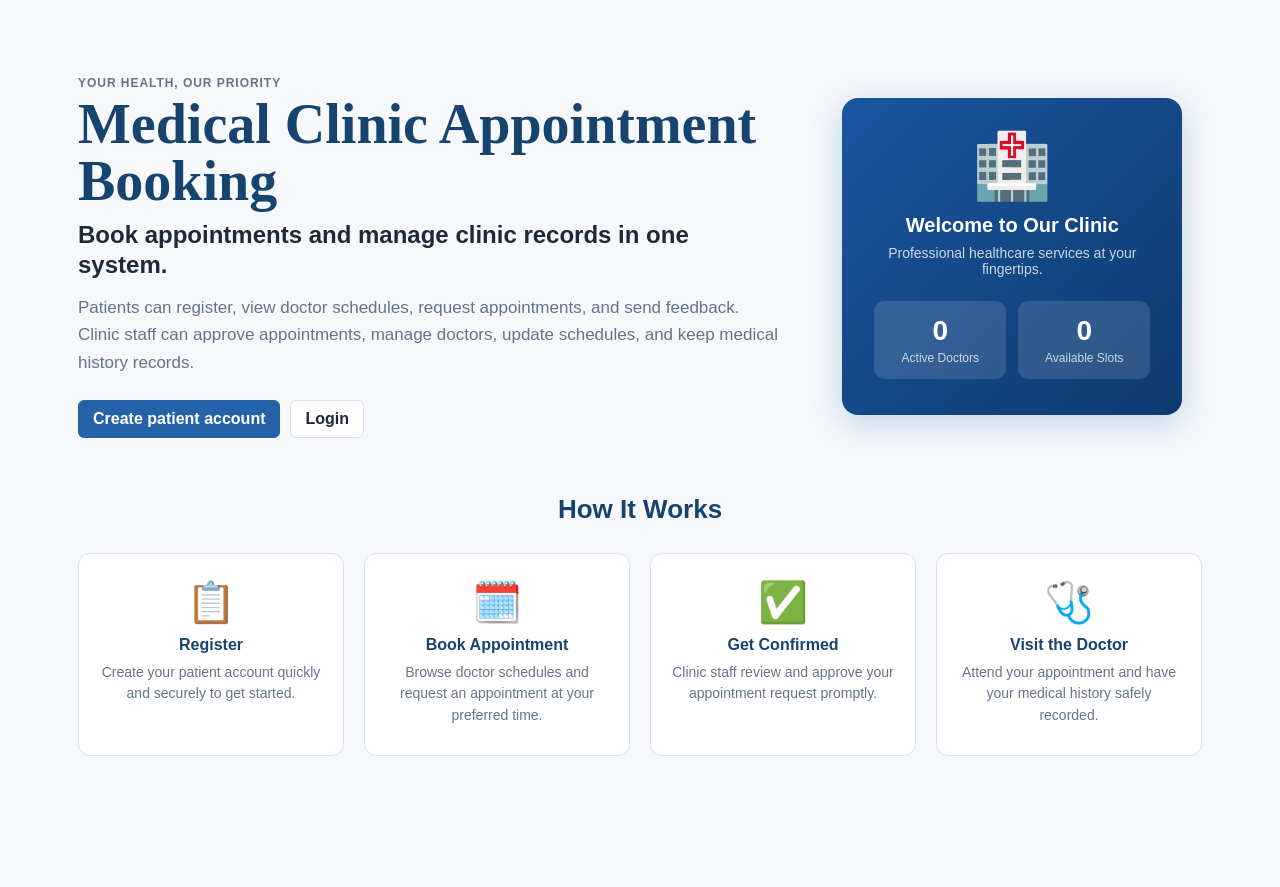
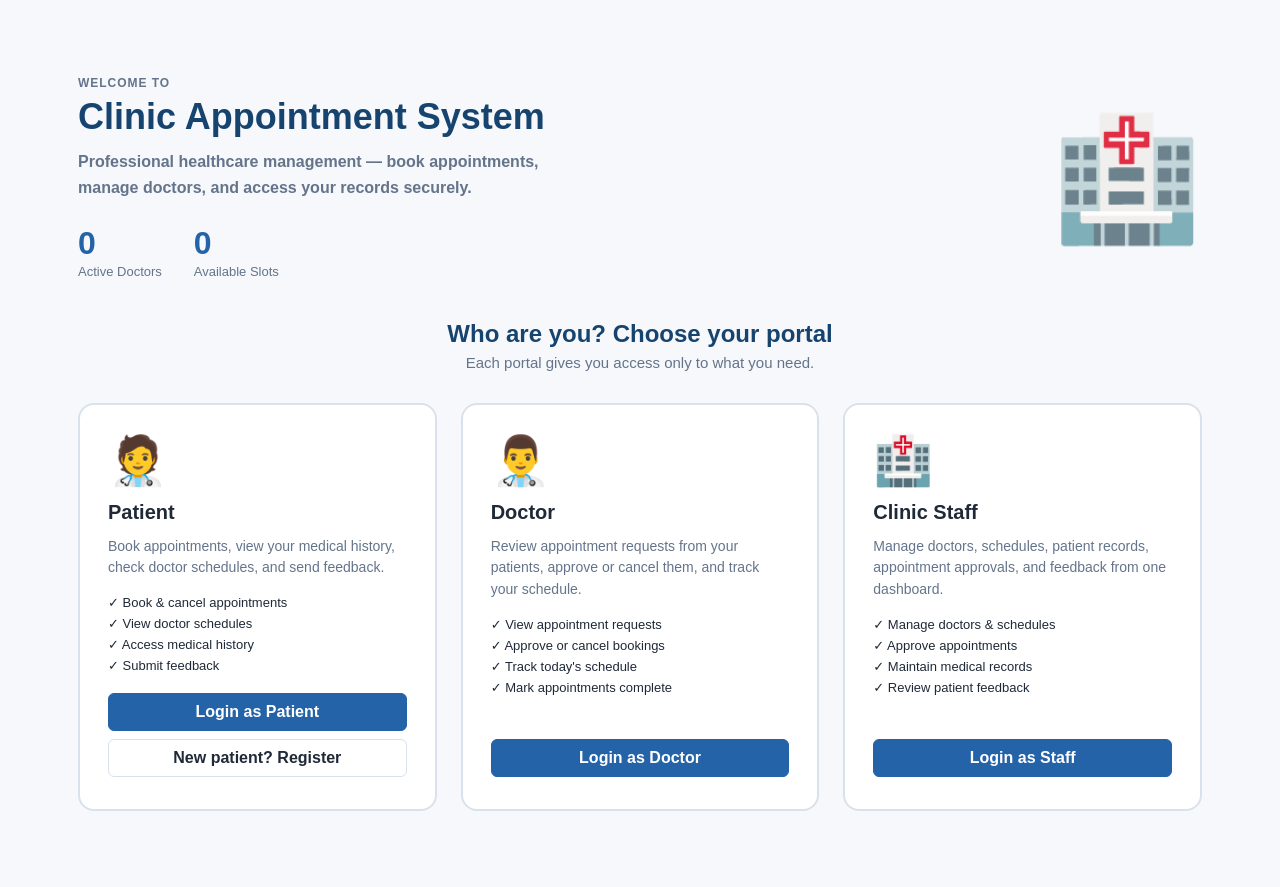
Before and after one commit to mutebisteven35-hub/ClinicAppointmentSystem, a Django app: page / in a window 1280 px wide. Shown: the part 63-950 px from the top of the page. Before the commit the page ends 819 px from the top, so only its background shows below. Run offline with Django 5.2, Linux system fonts and the light colour scheme; data that the repository does not hold is empty.

Commit message:
feat: role-based portal selection on homepage
- Homepage now shows 3 workspace cards: Patient, Doctor, Staff
- Each card links to its own dedicated login page
- After login, users are routed directly to their workspace
- Wrong-role login attempts are blocked with a clear error message
- Back to portal selection link on every login page
- Home view now redirects doctors to doctor_dashboard when authenticated
- New templates: login_patient.html, login_doctor.html, login_staff.html
- Added PatientLoginView, DoctorLoginView, StaffLoginView with role enforcement
- Added CSS for workspace grid and portal login cards

```diff
--- a/appointments/urls.py
+++ b/appointments/urls.py
@@ -7,6 +7,9 @@ urlpatterns = [
     path('', views.home, name='home'),
     path('register/', views.register, name='register'),
     path('login/', auth_views.LoginView.as_view(template_name='registration/login.html'), name='login'),
+    path('login/patient/', views.PatientLoginView.as_view(), name='login_patient'),
+    path('login/doctor/', views.DoctorLoginView.as_view(), name='login_doctor'),
+    path('login/staff/', views.StaffLoginView.as_view(), name='login_staff'),
     path('logout/', auth_views.LogoutView.as_view(), name='logout'),
 
     # Password reset
--- a/appointments/views.py
+++ b/appointments/views.py
@@ -1,10 +1,11 @@
 from django.contrib import messages
 from django.contrib.auth import login
+from django.contrib.auth import views as auth_views
 from django.contrib.auth.decorators import login_required, user_passes_test
 from django.contrib.auth.models import User
 from django.db.models import Count
 from django.shortcuts import get_object_or_404, redirect, render
-from django.urls import reverse_lazy
+from django.urls import reverse, reverse_lazy
 from django.utils import timezone
 
 from .forms import (
@@ -24,9 +25,11 @@ def staff_required(view_func):
 
 
 def home(request):
-    if request.user.is_authenticated and request.user.is_staff:
-        return redirect('staff_dashboard')
     if request.user.is_authenticated:
+        if request.user.is_staff:
+            return redirect('staff_dashboard')
+        if hasattr(request.user, 'doctor_profile'):
+            return redirect('doctor_dashboard')
         return redirect('patient_dashboard')
     return render(request, 'appointments/home.html', {
         'doctor_count': Doctor.objects.filter(is_active=True).count(),
@@ -369,3 +372,45 @@ def doctor_appointment_action(request, pk):
         else:
             messages.warning(request, 'Invalid action or appointment state.')
     return redirect('doctor_appointments')
+
+
+class PatientLoginView(auth_views.LoginView):
+    template_name = 'registration/login_patient.html'
+
+    def get_success_url(self):
+        user = self.request.user
+        if user.is_staff or hasattr(user, 'doctor_profile'):
+            from django.contrib import messages
+            from django.contrib.auth import logout
+            logout(self.request)
+            messages.error(self.request, 'This login is for patients only. Please use the correct portal.')
+            return reverse('login_patient')
+        return reverse('patient_dashboard')
+
+
+class DoctorLoginView(auth_views.LoginView):
+    template_name = 'registration/login_doctor.html'
+
+    def get_success_url(self):
+        user = self.request.user
+        if not hasattr(user, 'doctor_profile'):
+            from django.contrib.auth import logout
+            logout(self.request)
+            from django.contrib import messages
+            messages.error(self.request, 'This login is for doctors only. Please use the correct portal.')
+            return reverse('login_doctor')
+        return reverse('doctor_dashboard')
+
+
+class StaffLoginView(auth_views.LoginView):
+    template_name = 'registration/login_staff.html'
+
+    def get_success_url(self):
+        user = self.request.user
+        if not user.is_staff:
+            from django.contrib.auth import logout
+            logout(self.request)
+            from django.contrib import messages
+            messages.error(self.request, 'This login is for clinic staff only. Please use the correct portal.')
+            return reverse('login_staff')
+        return reverse('staff_dashboard')
--- a/static/appointments/styles.css
+++ b/static/appointments/styles.css
@@ -729,3 +729,204 @@ dd {
         grid-template-columns: 1fr;
     }
 }
+
+/* ── Homepage Hero ── */
+.home-hero {
+    display: flex;
+    align-items: center;
+    justify-content: space-between;
+    padding: 48px 0 32px;
+    gap: 24px;
+}
+
+.home-title {
+    font-size: 36px;
+    font-weight: 800;
+    color: var(--accent-dark);
+    margin: 4px 0 12px;
+    line-height: 1.15;
+}
+
+.home-subtitle {
+    color: var(--muted);
+    font-size: 16px;
+    max-width: 520px;
+    line-height: 1.6;
+    margin: 0 0 24px;
+}
+
+.home-stats {
+    display: flex;
+    gap: 32px;
+}
+
+.home-stat-num {
+    display: block;
+    font-size: 32px;
+    font-weight: 700;
+    color: var(--accent);
+}
+
+.home-stat-label {
+    font-size: 13px;
+    color: var(--muted);
+}
+
+.home-hero-icon {
+    font-size: 120px;
+    line-height: 1;
+    flex-shrink: 0;
+    opacity: 0.85;
+}
+
+/* ── Workspace Selection ── */
+.workspace-section {
+    padding: 8px 0 48px;
+}
+
+.workspace-heading {
+    text-align: center;
+    font-size: 24px;
+    font-weight: 700;
+    color: var(--accent-dark);
+    margin-bottom: 6px;
+}
+
+.workspace-subheading {
+    text-align: center;
+    color: var(--muted);
+    margin-bottom: 32px;
+    font-size: 15px;
+}
+
+.workspace-grid {
+    display: grid;
+    grid-template-columns: repeat(3, minmax(0, 1fr));
+    gap: 24px;
+}
+
+.workspace-card {
+    background: #fff;
+    border-radius: 16px;
+    padding: 32px 28px;
+    border: 2px solid var(--line);
+    display: flex;
+    flex-direction: column;
+    gap: 12px;
+    transition: box-shadow 0.2s, border-color 0.2s;
+}
+
+.workspace-card:hover {
+    box-shadow: 0 8px 32px rgba(37,99,168,0.12);
+}
+
+.workspace-card.patient:hover { border-color: #2563eb; }
+.workspace-card.doctor:hover  { border-color: #059669; }
+.workspace-card.staff:hover   { border-color: #7c3aed; }
+
+.workspace-icon {
+    font-size: 48px;
+    line-height: 1;
+    margin-bottom: 4px;
+}
+
+.workspace-card h3 {
+    font-size: 20px;
+    font-weight: 700;
+    margin: 0;
+    color: var(--text);
+}
+
+.workspace-card p {
+    color: var(--muted);
+    font-size: 14px;
+    line-height: 1.55;
+    margin: 0;
+}
+
+.workspace-features {
+    list-style: none;
+    padding: 0;
+    margin: 4px 0 8px;
+    display: flex;
+    flex-direction: column;
+    gap: 6px;
+}
+
+.workspace-features li {
+    font-size: 13px;
+    color: var(--text);
+}
+
+.workspace-actions {
+    margin-top: auto;
+    display: flex;
+    flex-direction: column;
+    gap: 8px;
+}
+
+.button.full {
+    width: 100%;
+    text-align: center;
+    display: block;
+    box-sizing: border-box;
+}
+
+/* ── Role-specific portal login ── */
+.portal-login-wrap {
+    display: flex;
+    justify-content: center;
+    padding: 40px 0;
+}
+
+.portal-login-card {
+    background: #fff;
+    border-radius: 16px;
+    border: 2px solid var(--line);
+    padding: 40px 36px;
+    width: 100%;
+    max-width: 420px;
+    display: flex;
+    flex-direction: column;
+    gap: 10px;
+}
+
+.portal-login-card.patient { border-top: 4px solid #2563eb; }
+.portal-login-card.doctor  { border-top: 4px solid #059669; }
+.portal-login-card.staff   { border-top: 4px solid #7c3aed; }
+
+.portal-login-icon {
+    font-size: 52px;
+    line-height: 1;
+    margin-bottom: 6px;
+}
+
+.portal-login-card h1 {
+    margin: 0;
+    font-size: 24px;
+}
+
+.portal-back {
+    margin-top: 8px;
+    font-size: 13px;
+}
+
+@media (max-width: 860px) {
+    .workspace-grid {
+        grid-template-columns: 1fr;
+    }
+
+    .home-hero {
+        flex-direction: column;
+        text-align: center;
+        padding: 28px 0 20px;
+    }
+
+    .home-stats {
+        justify-content: center;
+    }
+
+    .home-hero-icon {
+        font-size: 72px;
+    }
+}
--- a/templates/appointments/home.html
+++ b/templates/appointments/home.html
@@ -3,59 +3,84 @@
 {% block title %}Clinic Appointment System{% endblock %}
 
 {% block content %}
-<section class="hero-section">
-    <div class="hero-content">
-        <p class="eyebrow">Your Health, Our Priority</p>
-        <h1 class="home-main-title">Medical Clinic Appointment Booking</h1>
-        <p class="home-subtitle">Book appointments and manage clinic records in one system.</p>
-        <p class="lead">Patients can register, view doctor schedules, request appointments, and send feedback. Clinic staff can approve appointments, manage doctors, update schedules, and keep medical history records.</p>
-        <div class="actions hero-actions">
-            <a class="button primary" href="{% url 'register' %}">Create patient account</a>
-            <a class="button" href="{% url 'login' %}">Login</a>
-        </div>
-    </div>
-    <div class="hero-visual">
-        <div class="hospital-card">
-            <div class="hospital-icon">🏥</div>
-            <h3>Welcome to Our Clinic</h3>
-            <p>Professional healthcare services at your fingertips.</p>
-            <div class="clinic-stats">
-                <div class="clinic-stat">
-                    <span class="clinic-stat-number">{{ doctor_count }}</span>
-                    <span class="clinic-stat-label">Active Doctors</span>
-                </div>
-                <div class="clinic-stat">
-                    <span class="clinic-stat-number">{{ schedule_count }}</span>
-                    <span class="clinic-stat-label">Available Slots</span>
-                </div>
+
+<!-- Hero -->
+<section class="home-hero">
+    <div class="home-hero-text">
+        <p class="eyebrow">Welcome to</p>
+        <h1 class="home-title">Clinic Appointment System</h1>
+        <p class="home-subtitle">Professional healthcare management — book appointments, manage doctors, and access your records securely.</p>
+        <div class="home-stats">
+            <div class="home-stat">
+                <span class="home-stat-num">{{ doctor_count }}</span>
+                <span class="home-stat-label">Active Doctors</span>
+            </div>
+            <div class="home-stat">
+                <span class="home-stat-num">{{ schedule_count }}</span>
+                <span class="home-stat-label">Available Slots</span>
             </div>
         </div>
     </div>
+    <div class="home-hero-icon">🏥</div>
 </section>
 
-<section class="features-section">
-    <h2 class="features-title">How It Works</h2>
-    <div class="features-grid">
-        <div class="feature-card">
-            <div class="feature-icon">📋</div>
-            <h3>Register</h3>
-            <p>Create your patient account quickly and securely to get started.</p>
+<!-- Workspace selection -->
+<section class="workspace-section">
+    <h2 class="workspace-heading">Who are you? Choose your portal</h2>
+    <p class="workspace-subheading">Each portal gives you access only to what you need.</p>
+
+    <div class="workspace-grid">
+
+        <!-- Patient -->
+        <div class="workspace-card patient">
+            <div class="workspace-icon">🧑‍⚕️</div>
+            <h3>Patient</h3>
+            <p>Book appointments, view your medical history, check doctor schedules, and send feedback.</p>
+            <ul class="workspace-features">
+                <li>✓ Book & cancel appointments</li>
+                <li>✓ View doctor schedules</li>
+                <li>✓ Access medical history</li>
+                <li>✓ Submit feedback</li>
+            </ul>
+            <div class="workspace-actions">
+                <a class="button primary full" href="{% url 'login_patient' %}">Login as Patient</a>
+                <a class="button full" href="{% url 'register' %}">New patient? Register</a>
+            </div>
         </div>
-        <div class="feature-card">
-            <div class="feature-icon">🗓️</div>
-            <h3>Book Appointment</h3>
-            <p>Browse doctor schedules and request an appointment at your preferred time.</p>
+
+        <!-- Doctor -->
+        <div class="workspace-card doctor">
+            <div class="workspace-icon">👨‍⚕️</div>
+            <h3>Doctor</h3>
+            <p>Review appointment requests from your patients, approve or cancel them, and track your schedule.</p>
+            <ul class="workspace-features">
+                <li>✓ View appointment requests</li>
+                <li>✓ Approve or cancel bookings</li>
+                <li>✓ Track today's schedule</li>
+                <li>✓ Mark appointments complete</li>
+            </ul>
+            <div class="workspace-actions">
+                <a class="button primary full" href="{% url 'login_doctor' %}">Login as Doctor</a>
+            </div>
         </div>
-        <div class="feature-card">
-            <div class="feature-icon">✅</div>
-            <h3>Get Confirmed</h3>
-            <p>Clinic staff review and approve your appointment request promptly.</p>
+
+        <!-- Staff -->
+        <div class="workspace-card staff">
+            <div class="workspace-icon">🏥</div>
+            <h3>Clinic Staff</h3>
+            <p>Manage doctors, schedules, patient records, appointment approvals, and feedback from one dashboard.</p>
+            <ul class="workspace-features">
+                <li>✓ Manage doctors & schedules</li>
+                <li>✓ Approve appointments</li>
+                <li>✓ Maintain medical records</li>
+                <li>✓ Review patient feedback</li>
+            </ul>
+            <div class="workspace-actions">
+                <a class="button primary full" href="{% url 'login_staff' %}">Login as Staff</a>
+            </div>
         </div>
-        <div class="feature-card">
-            <div class="feature-icon">🩺</div>
-            <h3>Visit the Doctor</h3>
-            <p>Attend your appointment and have your medical history safely recorded.</p>
-        </div>
+
     </div>
 </section>
+
 {% endblock %}
```
Also changed, not shown: templates/registration/login_doctor.html (added, +20 -0 lines), templates/registration/login_patient.html (added, +21 -0 lines), templates/registration/login_staff.html (added, +20 -0 lines).
